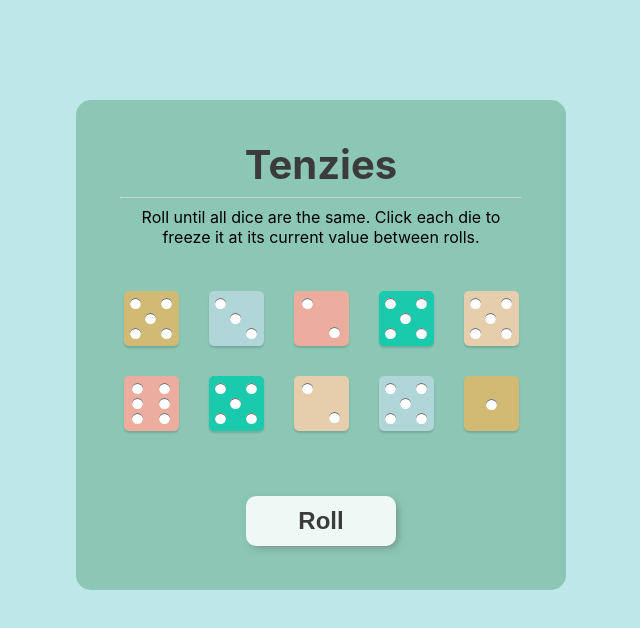
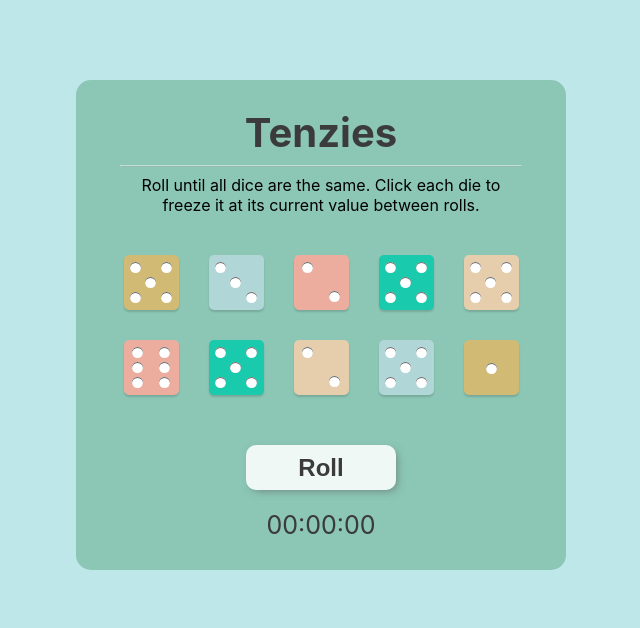
Before and after one commit to Qinisfighting/tenzies, a React (Create React App) app: page / in a window 1280 px wide. Shown: the top 628 px of the page, without its empty margins (319-959 px from the left). Built offline with nearby package versions, Linux system fonts and the light colour scheme.

Commit message:
startwatch feather geschafft

```diff
--- a/src/App.css
+++ b/src/App.css
@@ -5,14 +5,14 @@ main {
   width: 470px;
   height: 470px;
   color: black;
-  margin: 100px auto;
+  margin: 80px auto;
   padding: 10px;
   display: flex;
   flex-direction: column;
 }
 
 .title {
-  margin:30px auto 8px;
+  margin:18px auto 8px;
   color: rgb(59, 59, 59);
   font-size: 2.5em;
 
@@ -37,8 +37,8 @@ hr {
   display: grid;
   grid-template: auto auto / repeat(5, 1fr);
   grid-gap: 30px;
-  padding-bottom: 30px;
-  margin: auto;
+  padding-bottom: 25px;
+  margin: 30px auto 0px;
 }
 
 
@@ -159,7 +159,7 @@ hr {
 }
 
 button {
-  margin: 0 auto auto auto;
+  margin: 25px auto 0;
   width: 150px;
   height: 50px;
   font-size: 1.5em;
@@ -170,6 +170,7 @@ button {
   border-style: none;
   background-color: rgba(255, 255, 255, 0.87);
   color:  rgb(59, 59, 59);
+  padding: 5px;
 }
 
 button:focus {
@@ -185,6 +186,15 @@ button:active {
   margin:0 auto
 }
 
+
+.stopwatch-time {
+  text-align: center;
+  color:rgb(59, 59, 59);
+  font-size: 25px;
+  margin:20px auto 20px;
+}
+
+
 @media only screen and (max-width: 500px) {
 
   main {
@@ -199,7 +209,7 @@ button:active {
   .container {
     display: grid;
     grid-template: auto auto / repeat(2, 1fr);
-    padding-top: 25px;
+    padding-top: 10px;
     column-gap: 45px;
   }
 
@@ -215,4 +225,9 @@ button:active {
     font-size: 1.6em
   }
 
+  .stopwatch-time {
+
+    margin:20px auto 0;
   }
+
+  }
--- a/src/App.js
+++ b/src/App.js
@@ -6,9 +6,48 @@ import Confetti from "react-confetti"
 import Die from "./components/Die"
 
 
+
 function App() {
   const [newDiceArray, setNewDiceArray] = React.useState(allNewDice())
   const [tenzies, setTenzies] = React.useState(false)
+  const [time, setTime] = React.useState(0);
+  const [isRunning, setIsRunning] = React.useState(false);
+
+  React.useEffect(() => {
+    let intervalId;
+    if (isRunning) {
+
+      intervalId = setInterval(() => setTime(time + 1), 10);
+    }
+    return () => clearInterval(intervalId);
+  }, [isRunning, time]);
+
+  React.useEffect(() => {
+    const allHeld = newDiceArray.every(die => die.isHeld)
+    const winValue = newDiceArray[0].value
+    const allSameValue = newDiceArray.every(die => die.value === winValue)
+    if(allHeld && allSameValue){
+      setTenzies(true)
+      setIsRunning(false)
+    }
+}, [newDiceArray])
+
+  const stopWatch = () => {
+    const minutes = Math.floor((time % 360000) / 6000);
+    const seconds = Math.floor((time % 6000) / 100);
+    const milliseconds = time % 100;
+    return (
+      <div className="stopwatch-container">
+        <p className="stopwatch-time">
+          {minutes.toString().padStart(2, "0")}:
+          {seconds.toString().padStart(2, "0")}:
+          {milliseconds.toString().padStart(2, "0")}
+        </p>
+      </div>
+    );
+  }
+
+
   const diceElements = newDiceArray.map(die =>
     <Die key={die.id}
          value={die.value}
@@ -17,22 +56,6 @@ function App() {
          onclick={() => holdDice(die.id)}
     />
     )
-
-
-   React.useEffect(() => {
-      const allHeld = newDiceArray.every(die => die.isHeld)
-      const winValue = newDiceArray[0].value
-      const allSameValue = newDiceArray.every(die => die.value === winValue)
-      if(allHeld && allSameValue){
-        setTenzies(true)
-        console.log("You won!")
-      }
-}, [newDiceArray])
-
-    if(tenzies === true){
-
-    }
-
 
     function generateNewDie() {
         return {
@@ -43,14 +66,13 @@ function App() {
     }
 
     function allNewDice() {
+
       const nrArray = []
       for (let i = 0; i < 10; i++) {
         nrArray.push(generateNewDie())
       }
       return nrArray
     }
-
-
 
     function holdDice(id) {
      setNewDiceArray(preDices => preDices.map(die => {
@@ -63,19 +85,25 @@ function App() {
 
     }
 
-
     function rollDice() {
 
+      setIsRunning(true)
       if(!tenzies){setNewDiceArray(oldDices => oldDices.map(die => {
         return die.isHeld ?
           die :
           generateNewDie()
-      }))
+
+      }
+      ))
     } else {
+      setIsRunning(false)
       setTenzies(false)
       setNewDiceArray(allNewDice())
+      setTime(0)
+      stopWatch()
     }
-    }
+  }
+
   return (
     <main>
       <div className='confetti'>{tenzies && <Confetti />}</div>
@@ -90,8 +118,7 @@ function App() {
         className="roll-dice"
         onClick={rollDice}>{tenzies ? "New Game" : "Roll"}
       </button>
-
-
+      <div className='stopwatch'>{stopWatch()}</div>
 
 
     </main>
```
